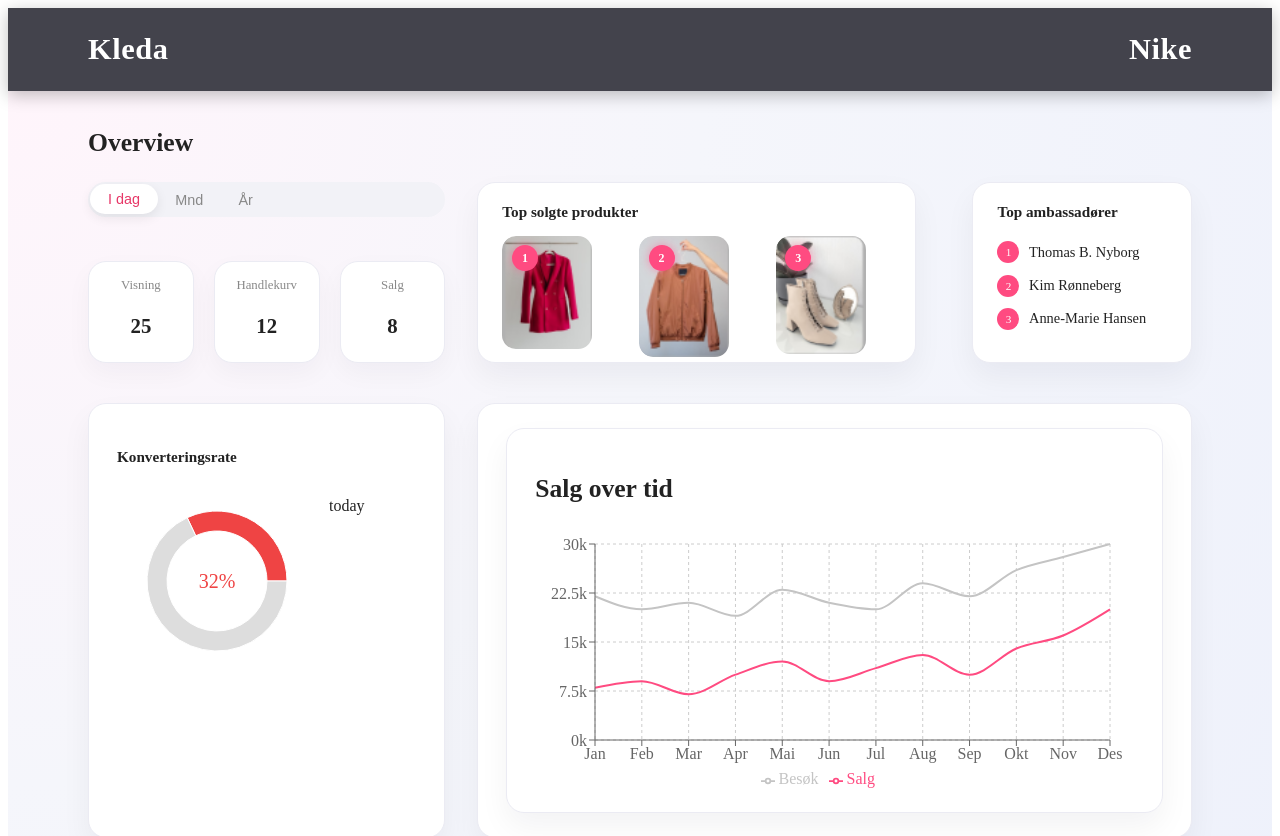
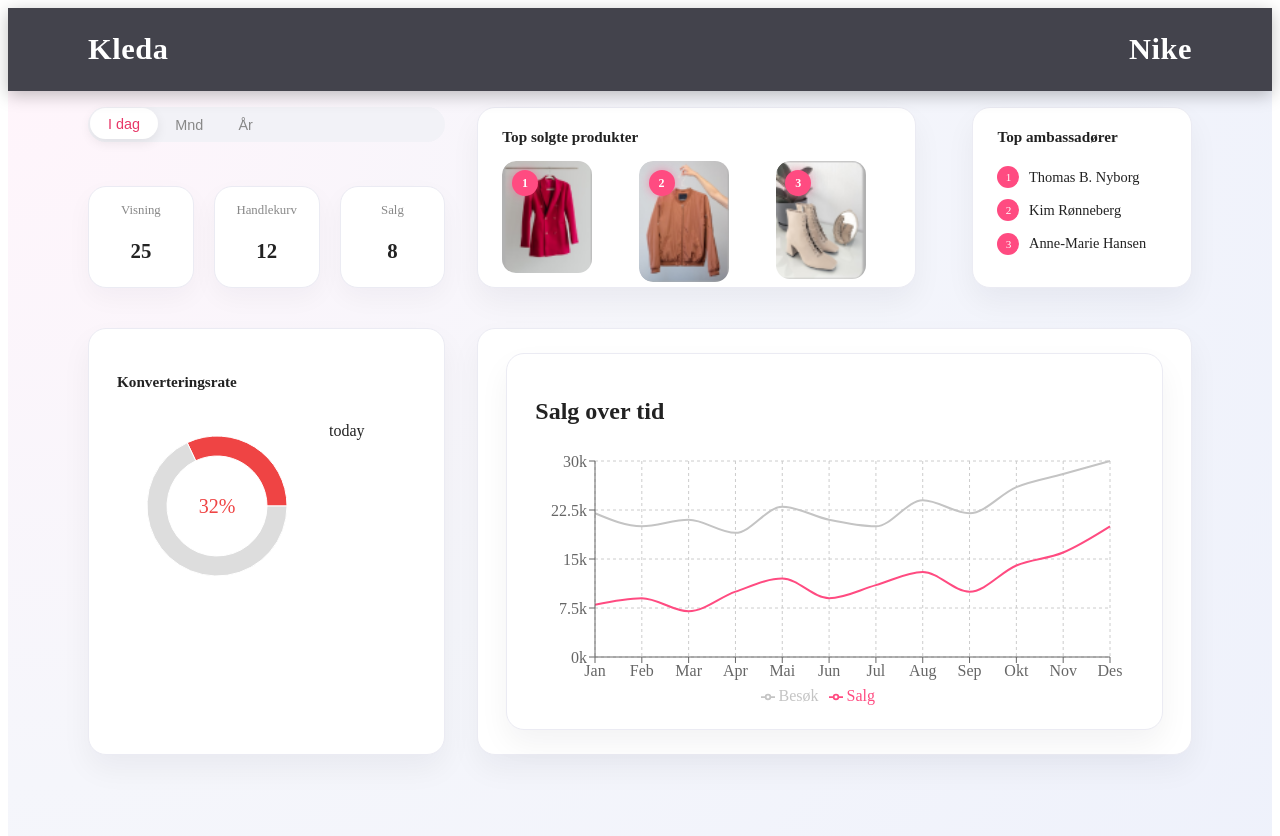
Before and after one commit to FetterPetter/dashboard, a React (Vite) app: page / in a window 1280 px wide. Shown: the top 836 px of the page. Built offline with nearby package versions, Linux system fonts and the light colour scheme.

Commit message:
removed "overview" h4

```diff
--- a/src/app/pages/DashboardPage.css
+++ b/src/app/pages/DashboardPage.css
@@ -17,11 +17,6 @@
     #eef1fb 100%
   );
   color: var(--text-main);
-}
-
-.dashboard h2 {
-  font-size: 1.6rem;
-  margin-bottom: 1.5rem;
 }
 
 .main-grid {
--- a/src/app/pages/DashboardPage.tsx
+++ b/src/app/pages/DashboardPage.tsx
@@ -19,8 +19,6 @@ export function DashboardPage() {
 
   return (
     <div className="dashboard">
-      <h2>Overview</h2>
-
       <div className="main-grid">
         <div className="left-section">
           <div className="tabs">
```
